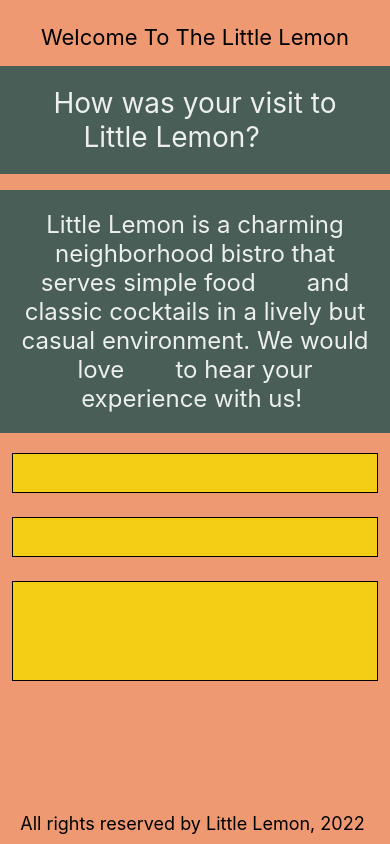
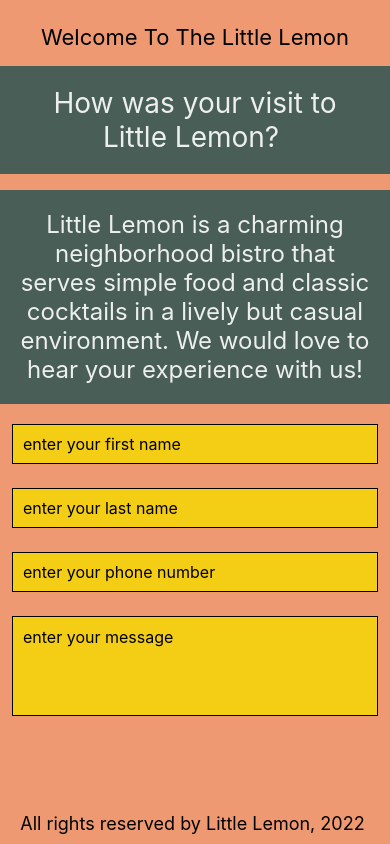
Before and after one commit to TabotCharlesBessong/CourseraReactNative, a React Native app in the folder little_lemon/: screen / in a window 390 px wide. Built offline with nearby package versions, Linux system fonts and the light colour scheme.

Commit message:
input field enhancement

```diff
--- a/little_lemon/component/FeedbackForm.jsx
+++ b/little_lemon/component/FeedbackForm.jsx
@@ -1,6 +1,6 @@
 
 import React, { useState } from "react";
-import { ScrollView, StyleSheet, Text, TextInput } from "react-native";
+import { KeyboardAvoidingView, Platform, ScrollView, StyleSheet, Text, TextInput } from "react-native";
 
 const FeedbackForm = () => {
   // declare the variables
@@ -10,32 +10,51 @@
   const [phoneNumber, onChangePhoneNumber] = useState("");
 
   return (
-    <ScrollView style={styles.container}>
+    <KeyboardAvoidingView
+   style={styles.container}
+   behavior={Platform.OS === 'ios' ? 'padding' : 'height'}>
+
+    <ScrollView style={styles.container} keyboardDismissMode="on-drag" >
       <Text style={styles.headingSection}>
-        How was your visit to Little Lemon?      {" "}
+        How was your visit to Little Lemon?{" "}
       </Text>
       <Text style={styles.infoSection}>
-                Little Lemon is a charming neighborhood bistro that serves
-        simple food         and classic cocktails in a lively but casual
-        environment. We would love         to hear your experience with us!
-         {" "}
+        Little Lemon is a charming neighborhood bistro that serves
+        simple food and classic cocktails in a lively but casual
+        environment. We would love to hear your experience with us!
       </Text>
       <TextInput
         style={styles.input}
         value={firstName}
         onChangeText={onChangeFirstName}
+        placeholder="enter your first name"
+        autoCorrect={true}
+        autoCapitalize="sentences"
       />
       <TextInput
         style={styles.input}
         value={lastName}
         onChangeText={onChangeLastName}
+        placeholder="enter your last name"
+      />
+      <TextInput
+        style={styles.input}
+        value={phoneNumber}
+        onChangeText={onChangePhoneNumber}
+        placeholder="enter your phone number"
+        maxLength={14}
+        keyboardType="phone-pad"
       />
       <TextInput
         style={styles.messageInput}
         value={message}
         onChangeText={onChangeMessage}
+        placeholder="enter your message"
+        multiline
+        maxLength={250}
       />
     </ScrollView>
+   </KeyboardAvoidingView>
   );
 };
 
@@ -59,7 +78,7 @@
     padding: 10,
     fontSize: 16,
     backgroundColor: "#F4CE14",
-    textAlign:'center',
+    // textAlign:'center',
     // wordWrap: 'break-word',
   },
   infoSection: {
```
